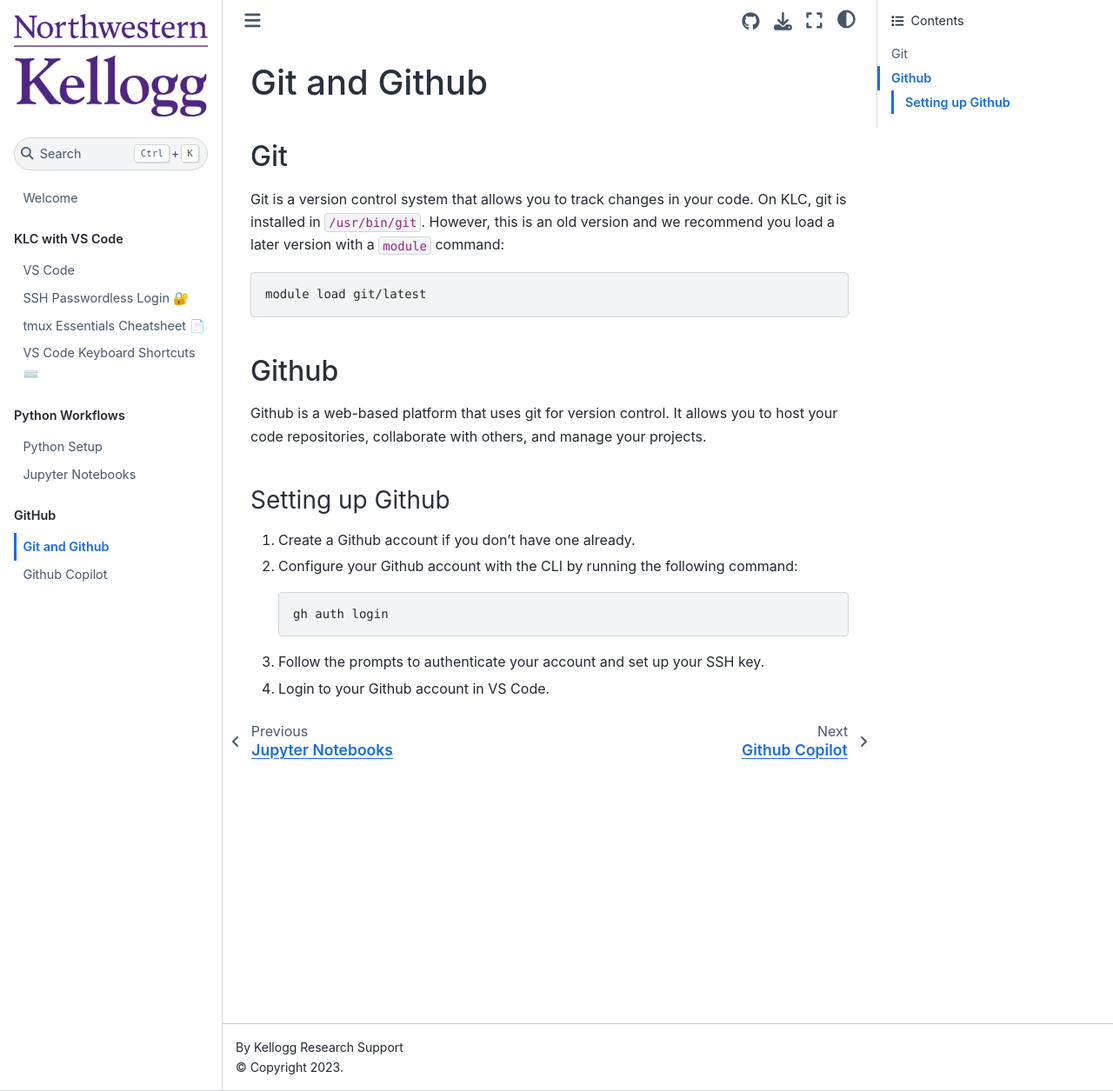
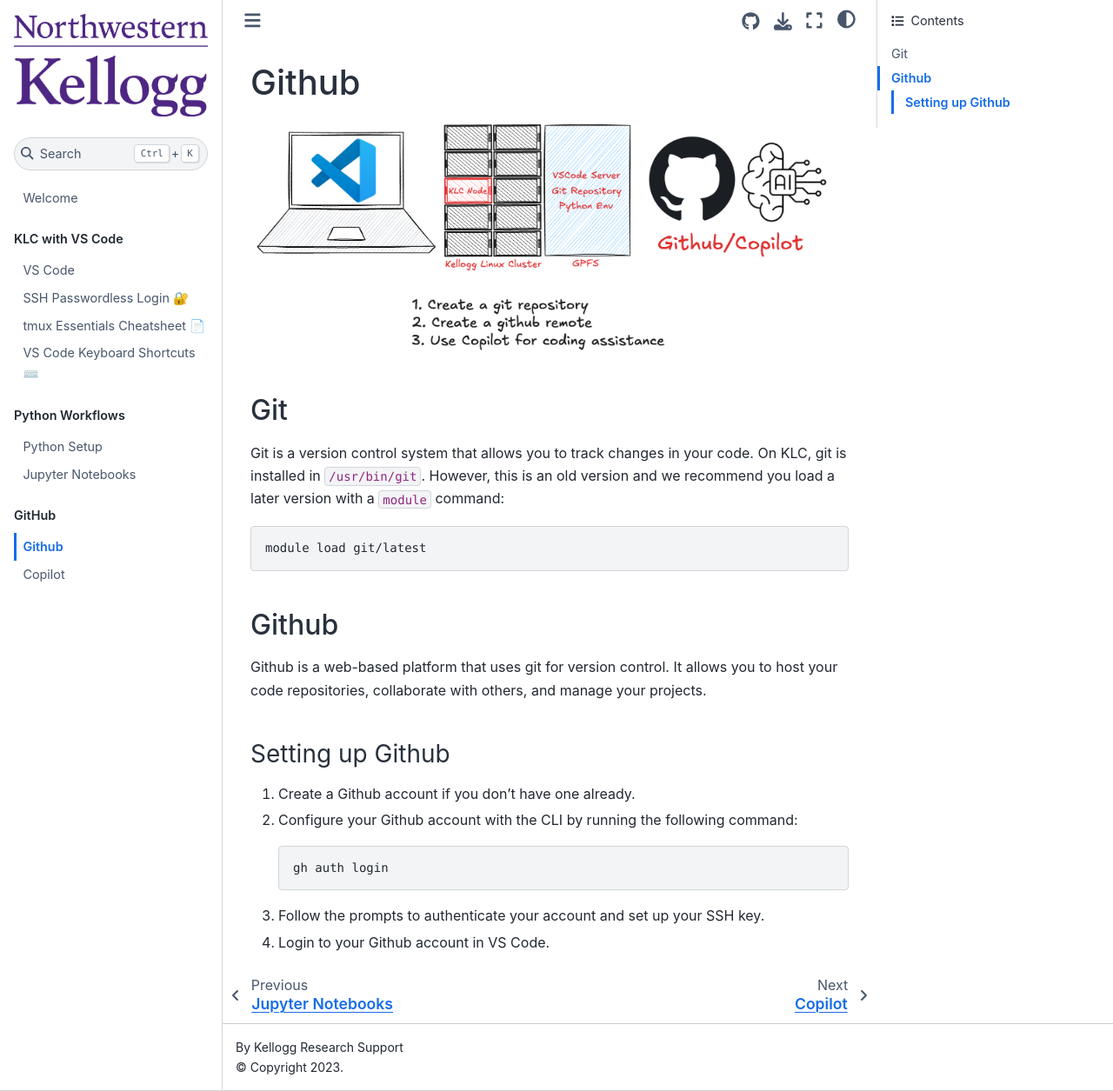
Before and after one commit to rs-kellogg/krs-KLCworkflow-cookbook, a Jupyter Book: the page built from docs/github.md, in a window 1280 px wide and 1255 px high. Shown: the whole window at 87% size. Built offline with Jupyter Book 1.0.4 settings and Sphinx 7.4.7 and the Sphinx Book theme 1.1.4, drawn with Linux system fonts in a browser that asks for light colours; pages that are not in the unit, such as notebooks, are missing from menus.

Commit message:
added figures

```diff
--- a/docs/copilot.md
+++ b/docs/copilot.md
@@ -1,4 +1,4 @@
-# Github Copilot
+# Copilot
 
 ## Setting up
 
--- a/docs/github.md
+++ b/docs/github.md
@@ -1,4 +1,6 @@
-# Git and Github
+# Github
+
+![VS Code](./images/github-workflow.png)
 
 ## Git
 Git is a version control system that allows you to track changes in your code. On KLC, git is installed in `/usr/bin/git`. However, this is an old version and we recommend you load a later version with a `module` command:
```
Also changed, not shown: docs/python.md (+2 -0 lines), docs/images/github-workflow.png (added), docs/images/python-workflow.png (added), docs/images/vscode-workflow.png (added), docs/vscode.ipynb, 3 other files.
